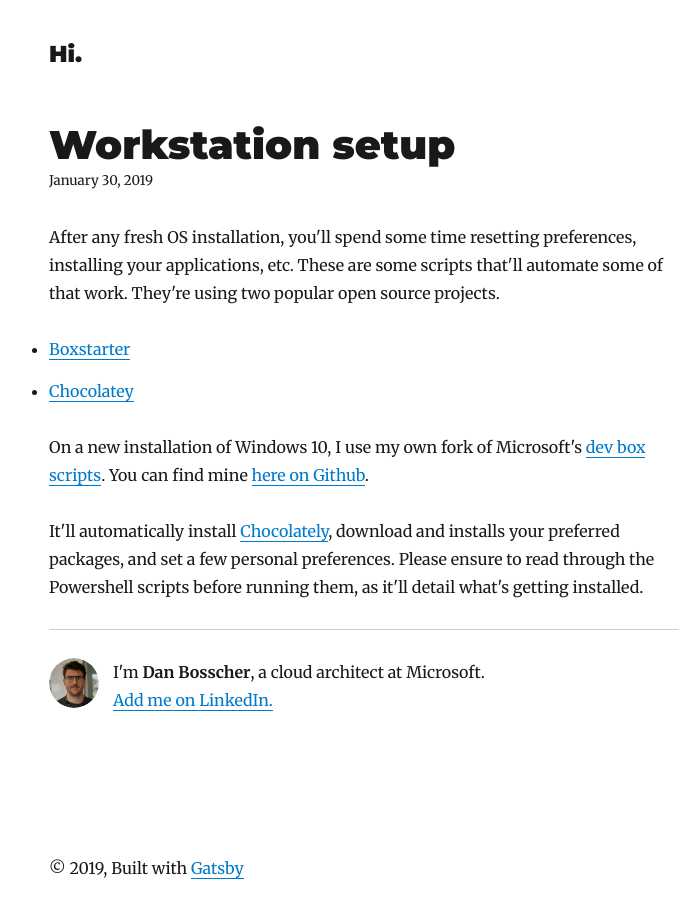
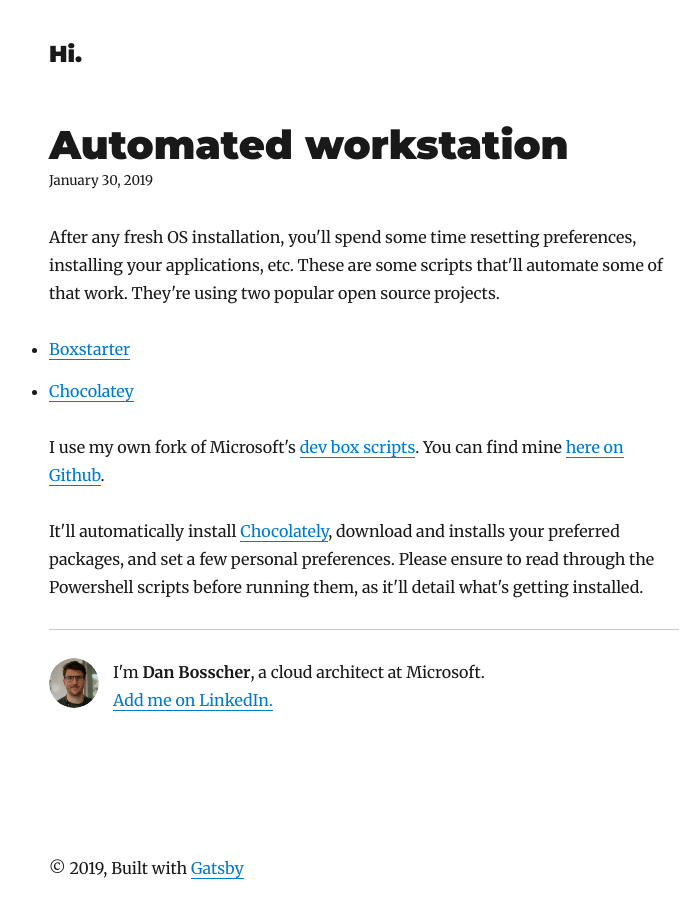
Before and after one commit to danbosscher/bosscher, a Gatsby site: page /workstation-setup/ in a window 1280 px wide. Shown: the whole page, without its empty margins (276-971 px from the left). Built offline with nearby package versions, Linux system fonts and the light colour scheme; Gatsby itself is replaced by a stand-in of ours; some packages are replaced by stand-ins of ours.

Commit message:
changed wording slightly

```diff
--- a/content/blog/workstation-setup/index.md
+++ b/content/blog/workstation-setup/index.md
@@ -1,5 +1,5 @@
 ---
-title: Workstation setup
+title: Automated workstation
 date: '2019-01-30T15:30:00'
 ---
 
@@ -8,7 +8,7 @@ These are some scripts that'll automate some of that work. They're using two pop
 - [Boxstarter](http://boxstarter.org)
 - [Chocolatey](http://chocolatey.org)
 
-On a new installation of Windows 10, I use my own fork of Microsoft's [dev box scripts](https://github.com/Microsoft/windows-dev-box-setup-scripts).
+I use my own fork of Microsoft's [dev box scripts](https://github.com/Microsoft/windows-dev-box-setup-scripts).
 You can find mine [here on Github](https://github.com/danbosscher/windows-dev-box-setup-scripts).
 
 It'll automatically install [Chocolately](https://chocolatey.org), download and installs your preferred packages, and set a few personal preferences.
```
